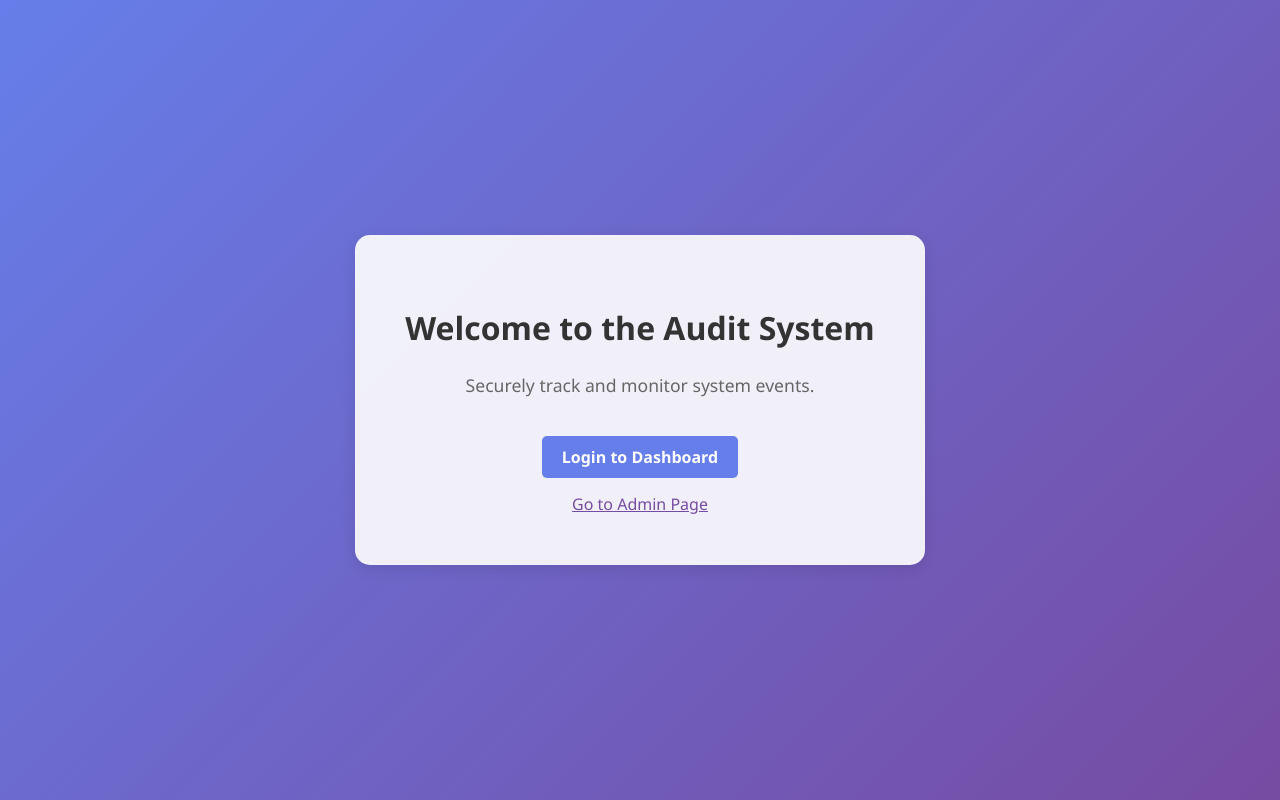
After one commit to kamalesh822005/SIEM_DJANGO, a Django app: page /home/ in a window 1280 px wide. The commit adds this page. Run offline with Django 4.2, Linux system fonts and the light colour scheme.

Commit message:
UI improved

```diff
--- /dev/null
+++ b/siem_project/audit/static/audit/css/style.css
@@ -0,0 +1,77 @@
+body {
+    background: linear-gradient(135deg, #667eea 0%, #764ba2 100%);
+    font-family: 'Segoe UI', Tahoma, Geneva, Verdana, sans-serif;
+    display: flex;
+    justify-content: center;
+    align-items: center;
+    height: 100vh;
+    margin: 0;
+}
+
+.login-container {
+    background: rgba(255, 255, 255, 0.15);
+    backdrop-filter: blur(10px);
+    padding: 40px;
+    border-radius: 15px;
+    box-shadow: 0 8px 32px 0 rgba(31, 38, 135, 0.37);
+    border: 1px solid rgba(255, 255, 255, 0.18);
+    width: 300px;
+    text-align: center;
+    color: white;
+}
+
+h2 {
+    margin-bottom: 20px;
+    font-weight: 600;
+}
+
+input[type="text"],
+input[type="password"] {
+    width: 100%;
+    padding: 12px;
+    margin: 10px 0;
+    box-sizing: border-box;
+    border: none;
+    border-radius: 5px;
+    background: rgba(255, 255, 255, 0.8);
+    transition: background 0.3s;
+}
+
+input[type="text"]:focus,
+input[type="password"]:focus {
+    background: white;
+    outline: none;
+}
+
+button {
+    width: 100%;
+    padding: 12px;
+    background: #ff7e5f;
+    border: none;
+    border-radius: 5px;
+    color: white;
+    font-size: 16px;
+    font-weight: bold;
+    cursor: pointer;
+    transition: background 0.3s, transform 0.2s;
+}
+
+button:hover {
+    background: #feb47b;
+    transform: translateY(-2px);
+}
+
+.error-message {
+    color: #ffcccb;
+    background: rgba(255, 0, 0, 0.2);
+    padding: 10px;
+    border-radius: 5px;
+    margin-bottom: 15px;
+}
+
+label {
+    display: block;
+    text-align: left;
+    margin-bottom: 5px;
+    font-weight: 500;
+}
--- /dev/null
+++ b/siem_project/audit/templates/audit/home.html
@@ -0,0 +1,66 @@
+<!DOCTYPE html>
+<html>
+
+<head>
+    <title>Home - Audit Log System</title>
+    {% load static %}
+    <link rel="stylesheet" type="text/css" href="{% static 'audit/css/style.css' %}">
+    <style>
+        .home-container {
+            background: rgba(255, 255, 255, 0.9);
+            padding: 50px;
+            border-radius: 15px;
+            text-align: center;
+            box-shadow: 0 4px 15px rgba(0, 0, 0, 0.1);
+            max-width: 600px;
+        }
+
+        h1 {
+            color: #333;
+        }
+
+        p {
+            color: #666;
+            font-size: 1.1em;
+            line-height: 1.6;
+        }
+
+        .btn {
+            display: inline-block;
+            margin-top: 20px;
+            padding: 10px 20px;
+            background: #667eea;
+            color: white;
+            text-decoration: none;
+            border-radius: 5px;
+            font-weight: bold;
+            transition: background 0.3s;
+        }
+
+        .btn:hover {
+            background: #5a6fd1;
+        }
+
+        .admin-link {
+            display: block;
+            margin-top: 15px;
+            color: #764ba2;
+            text-decoration: underline;
+        }
+    </style>
+</head>
+
+<body>
+
+    <div class="home-container">
+        <h1>Welcome to the Audit System</h1>
+        <p>Securely track and monitor system events.</p>
+
+        <a href="{% url 'login' %}" class="btn">Login to Dashboard</a>
+
+        <a href="/admin/" class="admin-link">Go to Admin Page</a>
+    </div>
+
+</body>
+
+</html>
--- a/siem_project/audit/views.py
+++ b/siem_project/audit/views.py
@@ -10,7 +10,7 @@ from django.contrib.auth.decorators import login_required
 # HOME (PUBLIC)
 # ----------------------------
 def home(request):
-    return HttpResponse("Hello, this is the Audit Home Page.")
+    return render(request, "audit/home.html")
 
 # ----------------------------
 # LOGIN
--- a/siem_project/siem_project/settings.py
+++ b/siem_project/siem_project/settings.py
@@ -27,7 +27,7 @@ SECRET_KEY = os.getenv("DJANGO_SECRET_KEY", "dev-secret-key")
 
 
 # SECURITY WARNING: don't run with debug turned on in production!
-DEBUG = False
+DEBUG = True
 
 ALLOWED_HOSTS = ["127.0.0.1", "localhost"]
 
--- a/siem_project/siem_project/urls.py
+++ b/siem_project/siem_project/urls.py
@@ -21,7 +21,8 @@ from django.urls import path
 import audit.views as views
 urlpatterns = [
     path('admin/', admin.site.urls),
-    path('',views.home),
+    path('home/', views.home, name='home_explicit'),
+    path('', views.home, name='home'),
     path("login/", views.user_login, name="login"),
     path("dashboard/", views.dashboard, name="dashboard"),
 ]
```
Also changed, not shown: siem_project/audit/templates/audit/login.html (+9 -5 lines).
